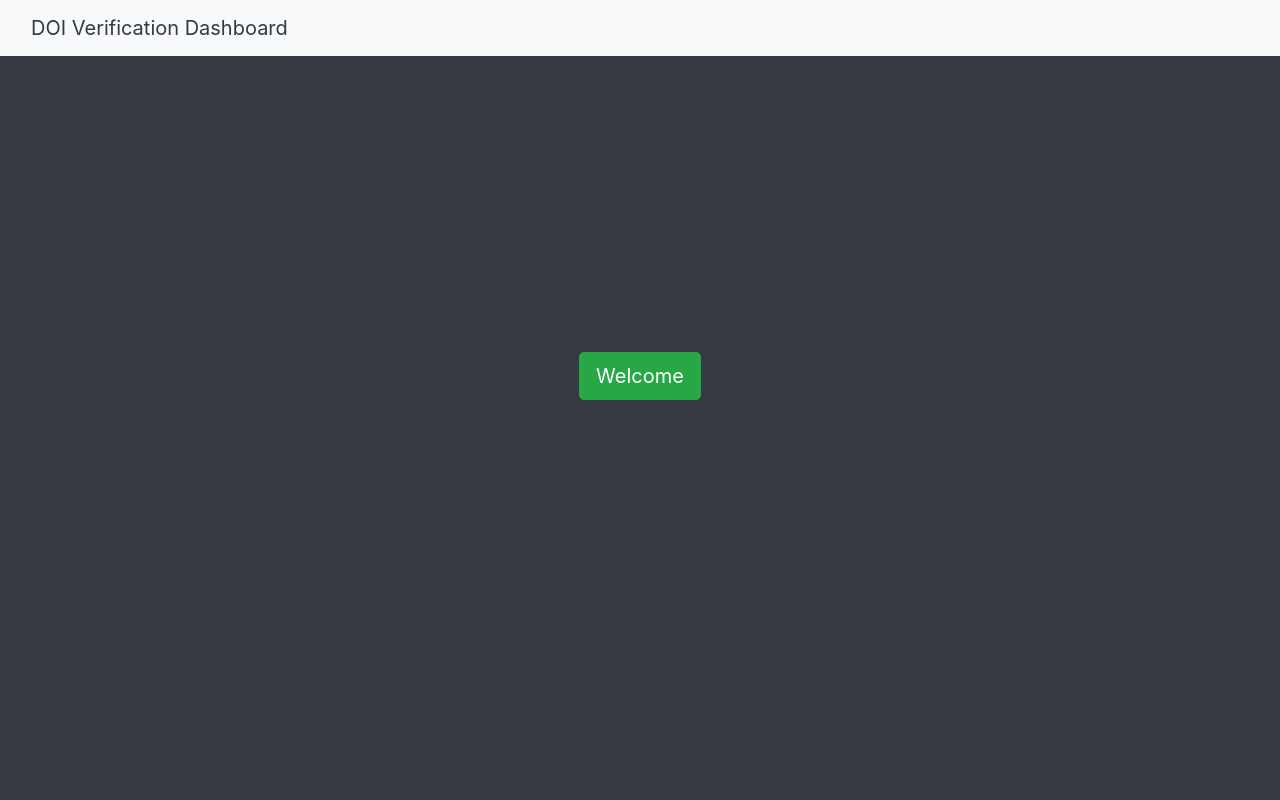
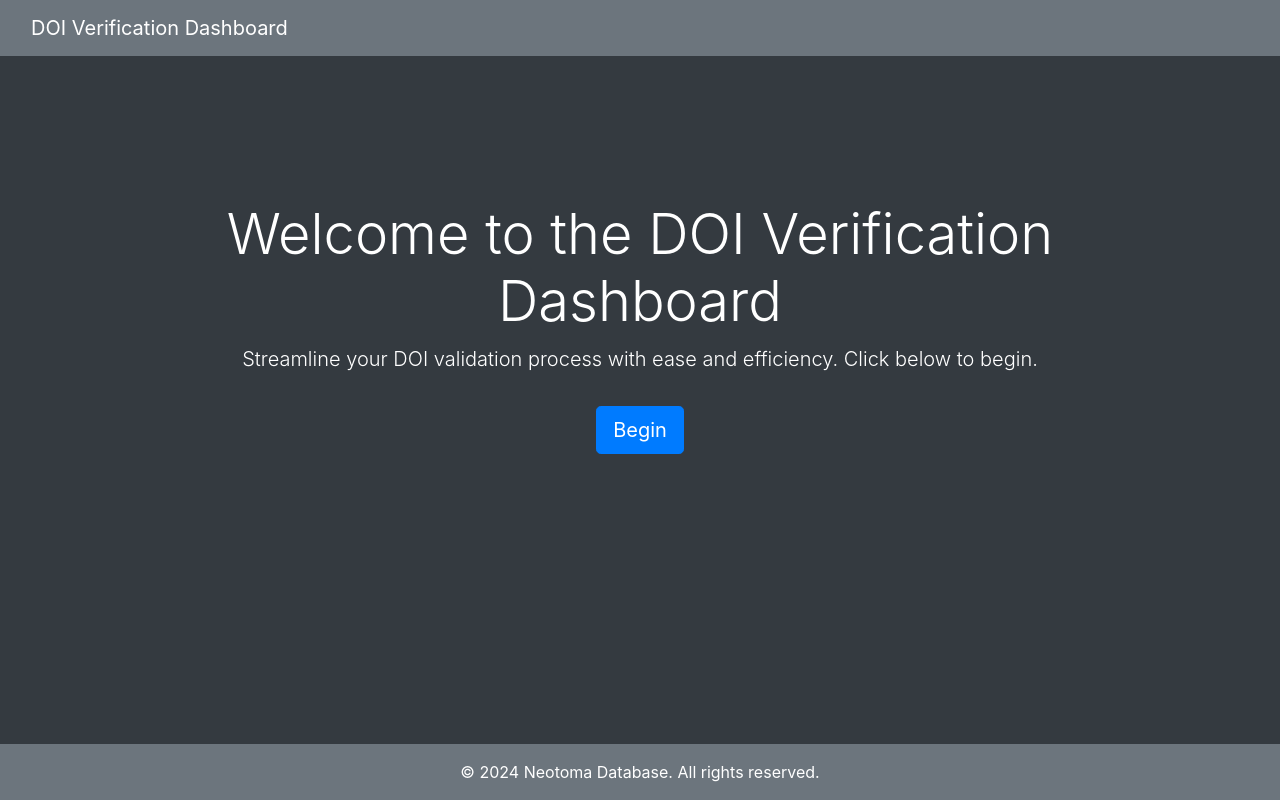
Before and after one commit to d-paul-1/Article-Relevance-Project, a Flask app: template templates/welcome.html in a window 1280 px wide. Run offline with Flask 3, Linux system fonts and the light colour scheme; the template is opened without the code that fills it, so the values that code supplies are empty; some libraries are stand-ins or nearby versions.

Commit message:
Made Home Page functinality

```diff
--- a/app.py
+++ b/app.py
@@ -47,17 +47,19 @@ def get_publications(limit=1, offset=0):
 def get_openalex_authors(doi):
     """
     Fetches authorship information for a publication from OpenAlex given a DOI.
+    Always returns a tuple (authorships, title) for consistency.
     """
     try:
         full_doi = f"https://doi.org/{doi}"
         alex_result = Works()[full_doi]
         authorships = [i.get('author') for i in alex_result.get('authorships', [])]
-        title = alex_result.get('title', 'No title available')
-
+        title = alex_result.get('title', 'N/A')  # Default to 'N/A' if no title is found
         return authorships, title
     except Exception as e:
         print(f"Error retrieving authors for DOI {doi}: {e}")
-        return ["Error retrieving authors"]
+        # Return empty authorships and 'N/A' as placeholders in case of an error
+        return [], "N/A"
+
 
 def pages_to_skip():
     """
@@ -109,6 +111,15 @@ def get_next_valid_page(current_page, direction, limit=1, skip=None):
     return current_page
 
 @app.route('/')
+def welcome():
+    # Determine the first valid page dynamically
+    skip = pages_to_skip()
+    first_valid_page = get_next_valid_page(0, 'next', skip=skip)  # Start at 0 to find the first valid page
+    return render_template('welcome.html', first_page=first_valid_page)
+
+
+
+@app.route('/index')
 def index():
     # Get the page number from the query parameters (default to 1)
     page = int(request.args.get('page', 1))
@@ -145,6 +156,7 @@ def index():
                            next_page=next_page,
                            prev_page=prev_page,
                            current_page=page)
+
 
 
 
--- a/templates/index.html
+++ b/templates/index.html
@@ -9,7 +9,7 @@
 <body class="bg-dark text-white card-text-dark">
     <nav class="navbar navbar-expand-lg navbar-light bg-light">
         <div class="container-fluid d-flex justify-content-between">
-            <a class="navbar-brand text-dark" href="https://www.neotomadb.org">DOI Verification Dashboard</a>
+            <a class="navbar-brand text-dark" href="{{ url_for('welcome') }}">DOI Verification Dashboard</a>
         </div>
     </nav>
 
@@ -91,6 +91,7 @@
     <script src="https://code.jquery.com/jquery-3.5.1.min.js"></script>
     <script src="https://cdn.jsdelivr.net/npm/@popperjs/core@2.9.2/dist/umd/popper.min.js"></script>
     <script src="https://maxcdn.bootstrapcdn.com/bootstrap/4.5.2/js/bootstrap.min.js"></script>
+
     <script>
 
         function saveDoi(action, doi, publicationid, authors, articletitle) {
--- a/templates/welcome.html
+++ b/templates/welcome.html
@@ -3,22 +3,26 @@
 <head>
     <meta charset="UTF-8">
     <meta name="viewport" content="width=device-width, initial-scale=1.0">
-    <title>Neotoma</title>
+    <title>Welcome</title>
     <link rel="stylesheet" href="https://maxcdn.bootstrapcdn.com/bootstrap/4.5.2/css/bootstrap.min.css">
 </head>
-<body class="bg-dark text-white">
-
-    <nav class="navbar navbar-expand-lg navbar-light bg-light">
-        <div class="container-fluid d-flex justify-content-between">
-            <a class="navbar-brand text-dark" href="https://www.neotomadb.org">DOI Verification Dashboard</a>
+<body class="d-flex flex-column min-vh-100 bg-dark text-white">
+    <nav class="navbar navbar-expand-lg navbar-light bg-secondary">
+        <div class="container-fluid">
+            <a class="navbar-brand text-white" href="https://www.neotomadb.org">DOI Verification Dashboard</a>
         </div>
     </nav>
 
-    <!-- Centered welcome button -->
-    <div class="d-flex justify-content-center align-items-center" style="height: 80vh;">
-        <!-- The URL now dynamically links to the next valid page instead of always going to page 1 -->
-        <a href="{{ url_for('index', page=next_valid_page) }}" class="btn btn-success btn-lg">Welcome</a>
+    <div class="container text-center my-auto">
+        <h1 class="display-4">Welcome to the DOI Verification Dashboard</h1>
+        <p class="lead">Streamline your DOI validation process with ease and efficiency. Click below to begin.</p>
+        <a href="{{ url_for('index', page=first_page) }}" class="btn btn-primary btn-lg mt-3">Begin</a>
+
     </div>
+
+    <footer class="mt-auto bg-secondary text-white text-center py-3">
+        &copy; 2024 Neotoma Database. All rights reserved.
+    </footer>
 
     <script src="https://code.jquery.com/jquery-3.5.1.min.js"></script>
     <script src="https://cdn.jsdelivr.net/npm/@popperjs/core@2.9.2/dist/umd/popper.min.js"></script>
--- a/verified.json
+++ b/verified.json
@@ -16,5 +16,11 @@
         "Title": "Pollen influx to laminated sediments: a pollen diagram from northeastern Minnesota",
         "DOI": "10.2307/1935709",
         "Authors": "Craig,Alan J."
+    },
+    {
+        "Publication ID": "16",
+        "Title": "Paleolimnology of a Cape Cod kettle pond: diatoms and reconstructed pH",
+        "DOI": "10.2307/1942540",
+        "Authors": "Winkler,Marjorie Green"
     }
 ]
```
